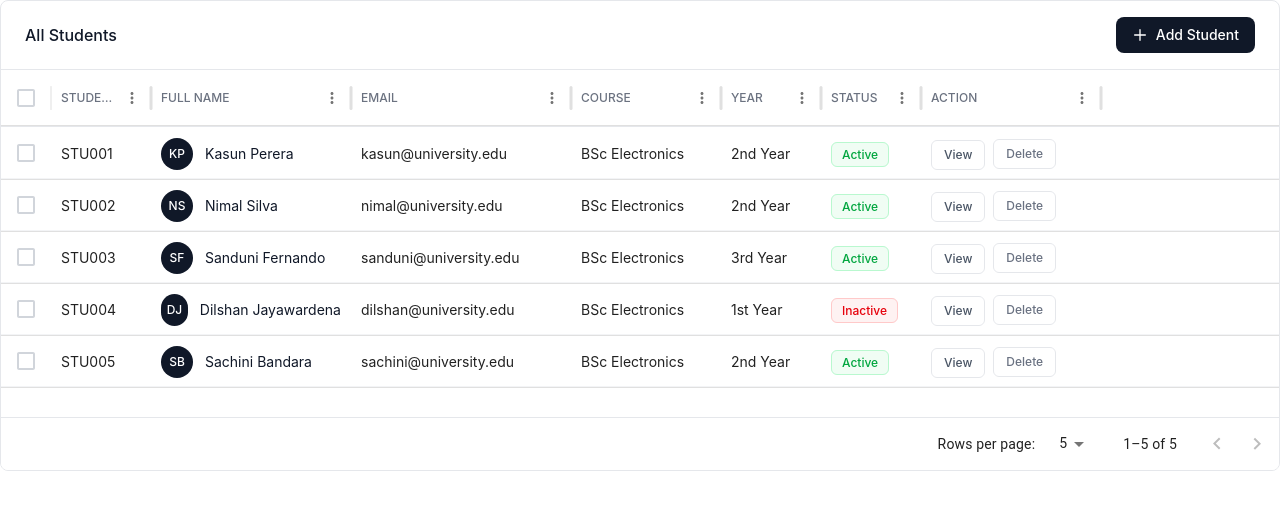
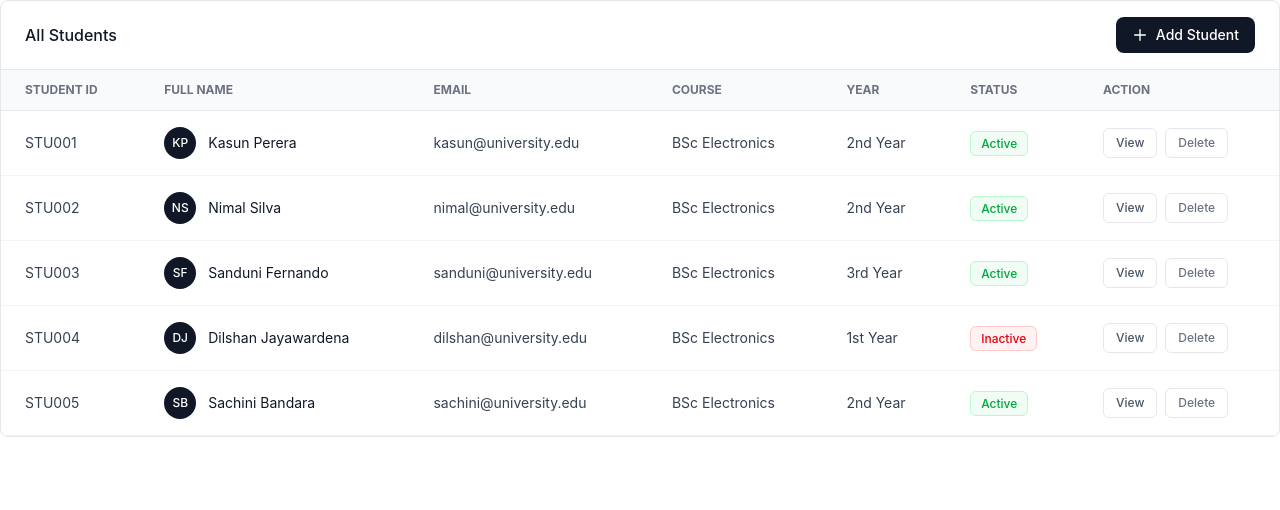
Before and after one commit to Piyumal78/ELMS, a React (Vite) app in the folder Lecture-Portal/: page /students in a window 1280 px wide. Shown: the top 510 px of the page. Built offline with nearby package versions, Linux system fonts and the light colour scheme.

Commit message:
leature portal students tab modified

```diff
--- a/Lecture-Portal/src/components/datatable/DataTable.jsx
+++ b/Lecture-Portal/src/components/datatable/DataTable.jsx
@@ -80,7 +80,7 @@ const DataTable = () => {
       width: 180,
       renderCell: (params) => (
         <div className="flex items-center gap-2">
-          <Link to={`/students/${params.row.id}`}>
+          <Link to={`/lecturer/students/${params.row.id}`}>
             <button className="px-3 py-1 bg-blue-50 text-blue-600 rounded-lg text-sm font-medium hover:bg-blue-100 transition-colors">
               View
             </button>
@@ -103,7 +103,7 @@ const DataTable = () => {
       {/* Header */}
       <div className="flex justify-between items-center mb-6">
         <h2 className="text-xl font-semibold text-gray-800">Students List</h2>
-        <Link to="/students/new">
+        <Link to="/lecturer/students/new">
           <button className="px-4 py-2 bg-indigo-600 text-white rounded-lg text-sm font-medium hover:bg-indigo-700 transition-colors flex items-center gap-2">
             <span>+</span>
             Add New Student
--- a/Lecture-Portal/src/pages/list/List.jsx
+++ b/Lecture-Portal/src/pages/list/List.jsx
@@ -1,5 +1,4 @@
 import React, { useState, useEffect } from 'react'
-import { DataGrid } from '@mui/x-data-grid';
 import { Link } from 'react-router-dom';
 import { StudentService } from '../../services/api';
 
@@ -35,73 +34,12 @@ const DataTable = () => {
     }
   };
 
-  // Column definitions for DataGrid
-  const columns = [
-    { field: 'studentId', headerName: 'Student ID', width: 100 },
-    {
-      field: 'fullName',
-      headerName: 'Full Name',
-      width: 200,
-      renderCell: (params) => (
-        <div className="flex items-center gap-3">
-          <div className="w-8 h-8 rounded-full bg-gray-900 flex items-center justify-center text-white text-xs font-medium">
-            {params.row.firstName?.charAt(0)}{params.row.lastName?.charAt(0)}
-          </div>
-          <span className="text-gray-900">{params.row.firstName} {params.row.lastName}</span>
-        </div>
-      ),
-    },
-    { field: 'email', headerName: 'Email', width: 220 },
-    { field: 'course', headerName: 'Course', width: 150 },
-    { field: 'year', headerName: 'Year', width: 100 },
-    {
-      field: 'status',
-      headerName: 'Status',
-      width: 100,
-      renderCell: (params) => (
-        <span className={`px-2.5 py-1 rounded-md text-xs font-medium ${
-          params.row.status === 'Active'
-            ? 'bg-green-50 text-green-600 border border-green-200'
-            : 'bg-red-50 text-red-600 border border-red-200'
-        }`}>
-          {params.row.status}
-        </span>
-      ),
-    },
-  ];
-
-  // Action column
-  const actionColumn = [
-    {
-      field: 'action',
-      headerName: 'Action',
-      width: 180,
-      renderCell: (params) => (
-        <div className="flex items-center gap-2">
-          <Link to={`/students/${params.row.id}`}>
-            <button className="px-3 py-1.5 text-gray-600 border border-gray-200 rounded-md text-xs font-medium hover:bg-gray-50 hover:border-gray-300 transition-colors">
-              View
-            </button>
-          </Link>
-          <button
-            onClick={() => handleDelete(params.row.id)}
-            className="px-3 py-1.5 text-gray-500 border border-gray-200 rounded-md text-xs font-medium hover:bg-red-50 hover:text-red-600 hover:border-red-200 transition-colors"
-          >
-            Delete
-          </button>
-        </div>
-      ),
-    },
-  ];
-
-  const paginationModel = { page: 0, pageSize: 5 };
-
   return (
     <div className="bg-white border border-gray-200 rounded-lg overflow-hidden">
       {/* Header */}
       <div className="flex justify-between items-center px-6 py-4 border-b border-gray-200">
         <h2 className="text-base font-medium text-gray-900">All Students</h2>
-        <Link to="/students/new">
+        <Link to="/lecturer/students/new">
           <button className="px-4 py-2 bg-gray-900 text-white rounded-lg text-sm font-medium hover:bg-gray-800 transition-colors flex items-center gap-2">
             <svg className="w-4 h-4" fill="none" stroke="currentColor" viewBox="0 0 24 24">
               <path strokeLinecap="round" strokeLinejoin="round" strokeWidth={2} d="M12 4v16m8-8H4" />
@@ -111,44 +49,73 @@ const DataTable = () => {
         </Link>
       </div>
 
-      {/* DataGrid */}
-      <div style={{ height: 400, width: '100%' }}>
-        <DataGrid
-          rows={students}
-          columns={columns.concat(actionColumn)}
-          initialState={{ pagination: { paginationModel } }}
-          pageSizeOptions={[5, 10, 20]}
-          checkboxSelection
-          loading={loading}
-          sx={{
-            border: 'none',
-            fontFamily: 'inherit',
-            '& .MuiDataGrid-cell': {
-              borderBottom: '1px solid #f3f4f6',
-              fontSize: '14px',
-            },
-            '& .MuiDataGrid-columnHeaders': {
-              backgroundColor: '#f9fafb',
-              borderBottom: '1px solid #e5e7eb',
-              fontSize: '12px',
-              fontWeight: '500',
-              textTransform: 'uppercase',
-              color: '#6b7280',
-            },
-            '& .MuiDataGrid-row:hover': {
-              backgroundColor: '#f9fafb',
-            },
-            '& .MuiDataGrid-footerContainer': {
-              borderTop: '1px solid #e5e7eb',
-            },
-            '& .MuiCheckbox-root': {
-              color: '#d1d5db',
-            },
-            '& .MuiCheckbox-root.Mui-checked': {
-              color: '#111827',
-            },
-          }}
-        />
+      {/* Table */}
+      <div className="overflow-x-auto">
+        <table className="w-full text-sm">
+          <thead>
+            <tr className="bg-gray-50 border-b border-gray-200 text-xs font-medium text-gray-500 uppercase">
+              <th className="px-6 py-3 text-left">Student ID</th>
+              <th className="px-6 py-3 text-left">Full Name</th>
+              <th className="px-6 py-3 text-left">Email</th>
+              <th className="px-6 py-3 text-left">Course</th>
+              <th className="px-6 py-3 text-left">Year</th>
+              <th className="px-6 py-3 text-left">Status</th>
+              <th className="px-6 py-3 text-left">Action</th>
+            </tr>
+          </thead>
+          <tbody>
+            {loading ? (
+              <tr>
+                <td colSpan={7} className="px-6 py-8 text-center text-gray-500">Loading...</td>
+              </tr>
+            ) : students.length === 0 ? (
+              <tr>
+                <td colSpan={7} className="px-6 py-8 text-center text-gray-500">No students found</td>
+              </tr>
+            ) : (
+              students.map((student) => (
+                <tr key={student.id} className="border-b border-gray-100 hover:bg-gray-50 transition-colors">
+                  <td className="px-6 py-4 text-gray-700">{student.studentId}</td>
+                  <td className="px-6 py-4">
+                    <div className="flex items-center gap-3">
+                      <div className="w-8 h-8 rounded-full bg-gray-900 flex items-center justify-center text-white text-xs font-medium">
+                        {student.firstName?.charAt(0)}{student.lastName?.charAt(0)}
+                      </div>
+                      <span className="text-gray-900">{student.firstName} {student.lastName}</span>
+                    </div>
+                  </td>
+                  <td className="px-6 py-4 text-gray-700">{student.email}</td>
+                  <td className="px-6 py-4 text-gray-700">{student.course}</td>
+                  <td className="px-6 py-4 text-gray-700">{student.year}</td>
+                  <td className="px-6 py-4">
+                    <span className={`px-2.5 py-1 rounded-md text-xs font-medium ${
+                      student.status === 'Active'
+                        ? 'bg-green-50 text-green-600 border border-green-200'
+                        : 'bg-red-50 text-red-600 border border-red-200'
+                    }`}>
+                      {student.status}
+                    </span>
+                  </td>
+                  <td className="px-6 py-4">
+                    <div className="flex items-center gap-2">
+                      <Link to={`/lecturer/students/${student.id}`}>
+                        <button className="px-3 py-1.5 text-gray-600 border border-gray-200 rounded-md text-xs font-medium hover:bg-gray-50 hover:border-gray-300 transition-colors">
+                          View
+                        </button>
+                      </Link>
+                      <button
+                        onClick={() => handleDelete(student.id)}
+                        className="px-3 py-1.5 text-gray-500 border border-gray-200 rounded-md text-xs font-medium hover:bg-red-50 hover:text-red-600 hover:border-red-200 transition-colors"
+                      >
+                        Delete
+                      </button>
+                    </div>
+                  </td>
+                </tr>
+              ))
+            )}
+          </tbody>
+        </table>
       </div>
     </div>
   )
--- a/Lecture-Portal/src/pages/login/Login.jsx
+++ b/Lecture-Portal/src/pages/login/Login.jsx
@@ -17,7 +17,7 @@ const Login = () => {
   // Redirect if already authenticated
   useEffect(() => {
     if (isAuthenticated()) {
-      navigate('/');
+      navigate('/lecturer');
     }
   }, [isAuthenticated, navigate]);
 
@@ -46,7 +46,7 @@ const Login = () => {
         localStorage.setItem('token', response.token);
         localStorage.setItem('user', JSON.stringify(response.user));
         setUser(response.user);
-        navigate('/');
+        navigate('/lecturer');
       } else {
         setError(response.message || 'Invalid credentials');
       }
--- a/Lecture-Portal/src/pages/single/Single.jsx
+++ b/Lecture-Portal/src/pages/single/Single.jsx
@@ -32,7 +32,7 @@ const Single = () => {
     if (window.confirm('Are you sure you want to delete this student?')) {
       try {
         await StudentService.delete(studentId);
-        navigate('/students');
+        navigate('/lecturer/students');
       } catch (error) {
         console.error('Error deleting student:', error);
       }
@@ -67,7 +67,7 @@ const Single = () => {
             <div className="text-center">
               <h2 className="text-xl font-semibold text-gray-800">Student Not Found</h2>
               <button
-                onClick={() => navigate('/students')}
+                onClick={() => navigate('/lecturer/students')}
                 className="mt-4 px-4 py-2 bg-indigo-600 text-white rounded-lg"
               >
                 Back to Students
```
Also changed, not shown: Lecture-Portal/src/components/navbar/navbar.jsx (+4 -4 lines), Lecture-Portal/src/components/sidebar/Sidebar.jsx (+8 -8 lines), Lecture-Portal/src/components/widget.jsx (+7 -7 lines), Lecture-Portal/src/pages/home/Home.jsx (+5 -5 lines).
